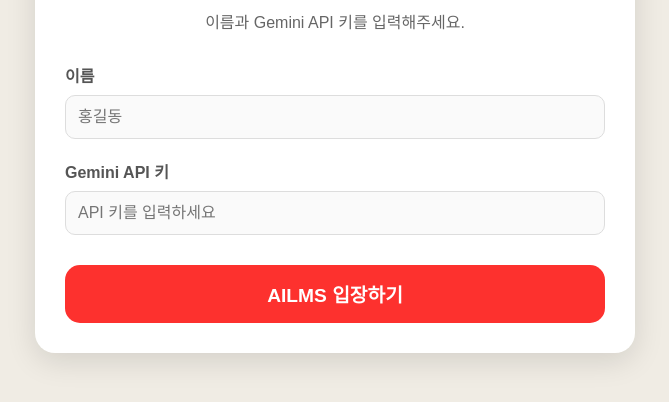
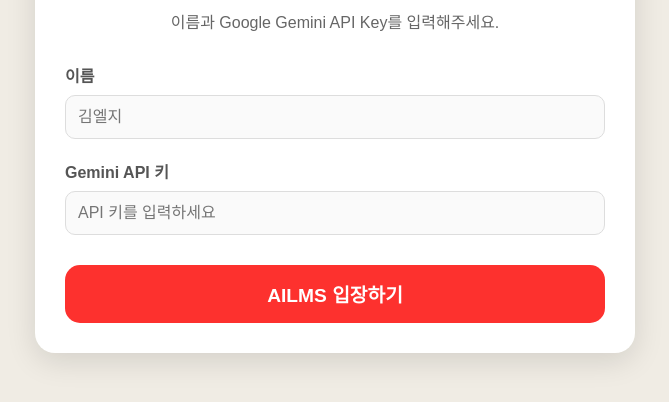
Before and after one commit to Q815S/AILMS, a plain HTML site: page index.html in a window 1280 px wide. Shown: the part 258-660 px from the top of the page, without its empty margins (305-974 px from the left). Drawn offline with Linux system fonts and the light colour scheme.

Commit message:
Update index.html

```diff
--- a/index.html
+++ b/index.html
@@ -10,15 +10,9 @@
         * { margin: 0; padding: 0; box-sizing: border-box; }
         html, body { width: 100%; height: 100%; font-family: 'Malgun Gothic', sans-serif; }
 
-        /* ▼▼▼ 배경 이미지 관련 스타일 제거 및 단색 배경 설정 ▼▼▼ */
         body {
             background-color: var(--light-color); /* Warm Gray */
-            /* 배경 이미지 관련 속성들을 모두 제거합니다. */
-            /* transition, background-image, background-position, background-repeat, background-size 삭제 */
         }
-        /* body.login-active 클래스도 더 이상 필요 없으므로 삭제합니다. */
-        /* ▲▲▲▲▲▲▲▲▲▲▲▲▲▲▲▲▲▲ */
-
         .container {
             display: flex; justify-content: center; align-items: center;
             width: 100%; min-height: 100vh; padding: 20px;
@@ -90,11 +84,11 @@
     <div class="card">
         <div id="login-screen">
             <h1>Welcome To AILMS!</h1>
-            <p>이름과 Gemini API 키를 입력해주세요.</p>
+            <p>이름과 Google Gemini API Key를 입력해주세요.</p>
             <form id="login-form">
                 <div class="form-group">
                     <label for="user-name">이름</label>
-                    <input type="text" id="user-name" placeholder="홍길동" required>
+                    <input type="text" id="user-name" placeholder="김엘지" required>
                 </div>
                 <div class="form-group">
                     <label for="api-key">Gemini API 키</label>
```
